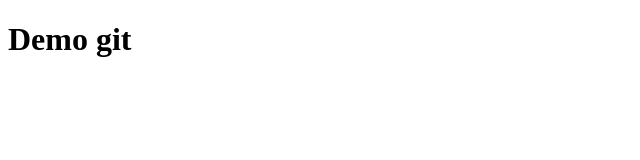
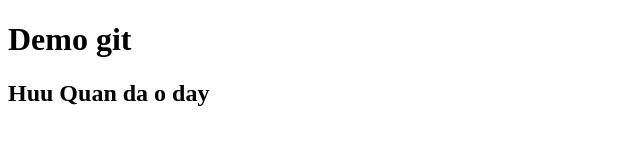
Before and after one commit to xerataolo/demo, a plain HTML site: page index.html in a window 1280 px wide. Shown: the whole page, without its empty margins (0-640 px from the left). Drawn offline with Linux system fonts and the light colour scheme.

Commit message:
Update index.html

```diff
--- a/index.html
+++ b/index.html
@@ -7,5 +7,6 @@
 </head>
 <body>
     <h1>Demo git</h1>
+    <h2>Huu Quan da o day</h2>
 </body>
 </html>
```
